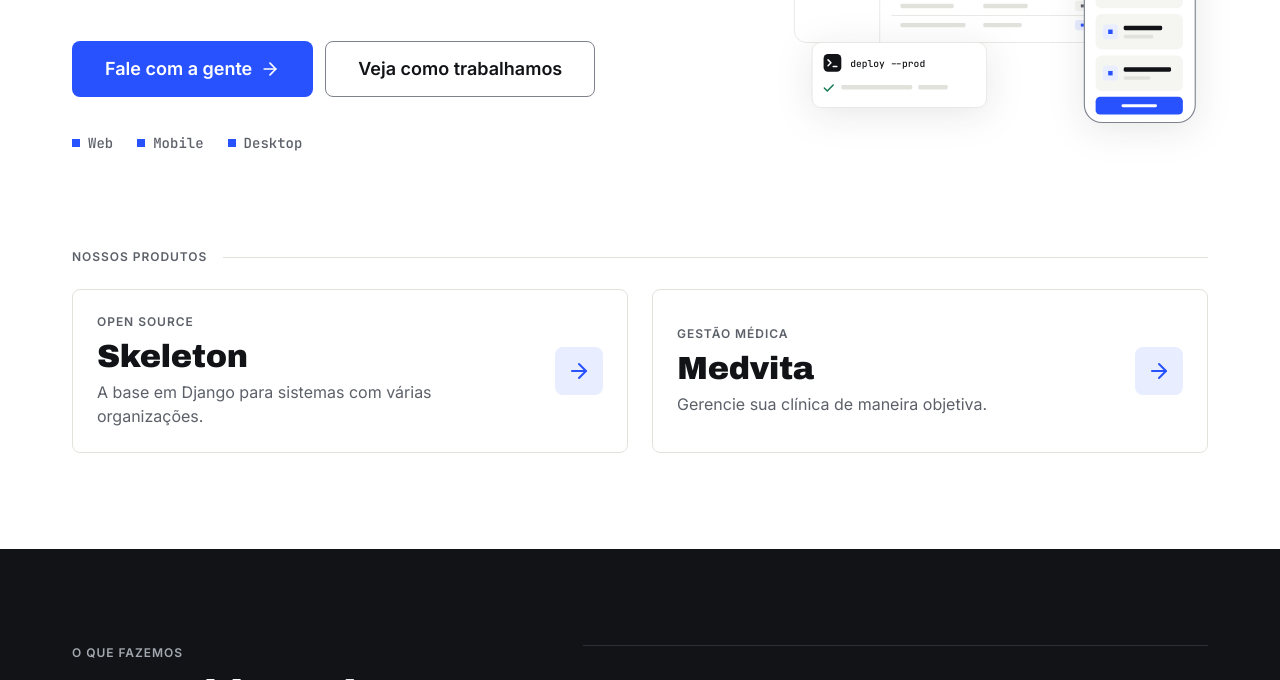
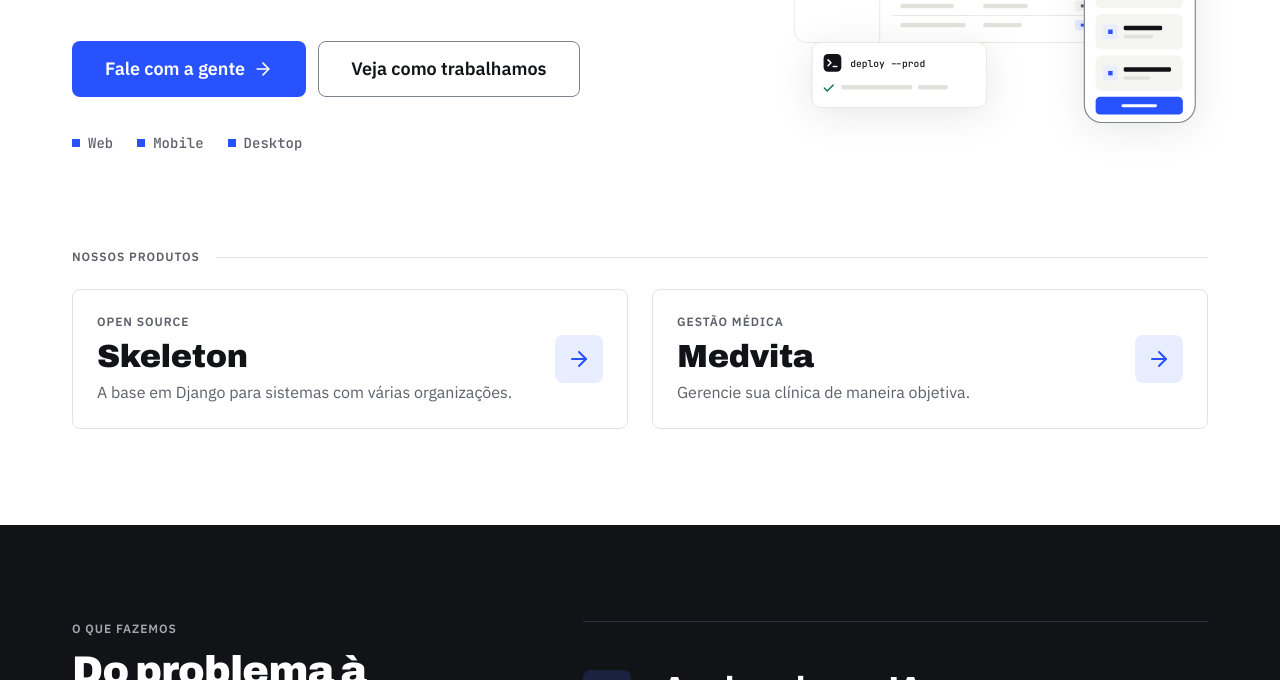
Before and after one commit to alaorneto/katua-site, a plain HTML site: page index.html in a window 1280 px wide. Shown: the part 420-1100 px from the top of the page. Drawn offline with Linux system fonts and the light colour scheme.

Commit message:
feat: trocar a fonte de texto para IBM Plex Sans (#9)
O texto do site (fora títulos e código) passa a usar IBM Plex Sans, como
o design system KATUÁ. O logotipo do rodapé fica com 15% da largura ou
96 px, o que for maior, para não ficar abaixo do tamanho mínimo da marca
no celular.


Refs: #8

Co-authored-by: Claude Opus 5.5 <noreply@anthropic.com>

```diff
--- a/assets/css/site.css
+++ b/assets/css/site.css
@@ -330,5 +330,5 @@ h1, h2, h3 { text-wrap: balance; }
 .footer-col ul { list-style: none; margin: 0; padding: 0; display: grid; gap: var(--space-2); }
 .footer-col a { color: var(--ink); text-decoration: none; font-size: 15px; }
 .footer-col a:hover { color: var(--azul); text-decoration: underline; text-underline-offset: 4px; }
-.footer-wordmark { display: block; width: 15%; height: auto; aspect-ratio: 547.9 / 143.5; margin-top: var(--space-16); color: var(--ink); }
+.footer-wordmark { display: block; width: max(15%, 96px); height: auto; aspect-ratio: 547.9 / 143.5; margin-top: var(--space-16); color: var(--ink); }
 .footer-bottom { margin-top: var(--space-12); padding-top: var(--space-6); border-top: 1px solid var(--line); display: flex; flex-wrap: wrap; justify-content: space-between; gap: var(--space-3); font-size: 14px; line-height: 20px; color: var(--ink-muted); }
--- a/assets/css/tokens.css
+++ b/assets/css/tokens.css
@@ -30,7 +30,7 @@
 
   /* Tipografia */
   --font-display: Archivo, system-ui, sans-serif;
-  --font-sans: Inter, system-ui, -apple-system, "Segoe UI", sans-serif;
+  --font-sans: "IBM Plex Sans", system-ui, -apple-system, "Segoe UI", sans-serif;
   --font-mono: "JetBrains Mono", ui-monospace, Menlo, monospace;
 
   /* Espaçamento (base 4px) */
--- a/index.html
+++ b/index.html
@@ -18,7 +18,7 @@
   </script>
   <link rel="preconnect" href="https://fonts.googleapis.com">
   <link rel="preconnect" href="https://fonts.gstatic.com" crossorigin>
-  <link rel="stylesheet" href="https://fonts.googleapis.com/css2?family=Archivo:wght@800;900&family=Inter:wght@400;500;600;700&family=JetBrains+Mono:wght@500&display=swap">
+  <link rel="stylesheet" href="https://fonts.googleapis.com/css2?family=Archivo:wght@800;900&family=IBM+Plex+Sans:wght@400;500;600;700&family=JetBrains+Mono:wght@500&display=swap">
   <link rel="stylesheet" href="assets/css/tokens.css">
   <link rel="stylesheet" href="assets/css/components.css">
   <link rel="stylesheet" href="assets/css/site.css">
```
Also changed, not shown: 404.html (+1 -1 lines), 1 other file.
